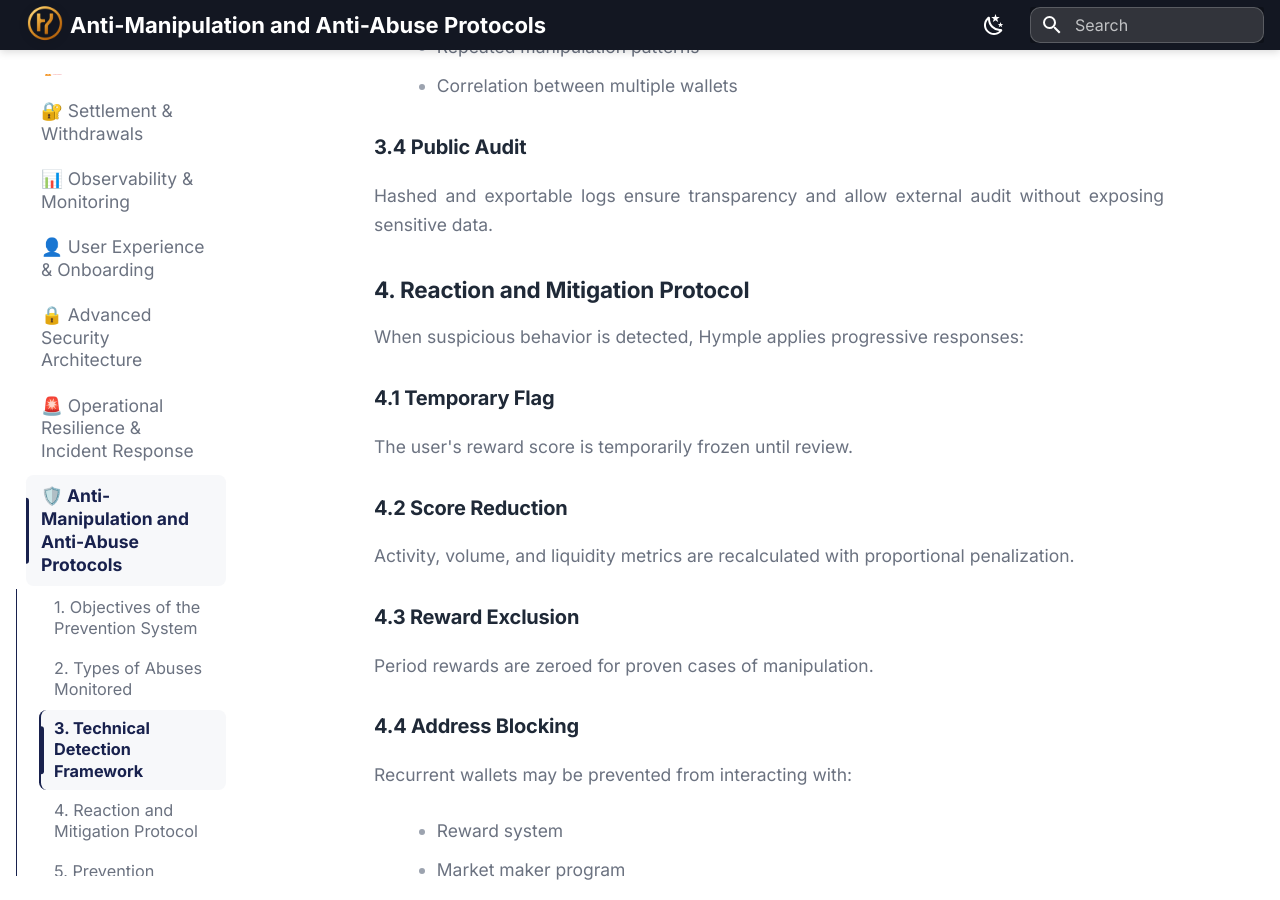
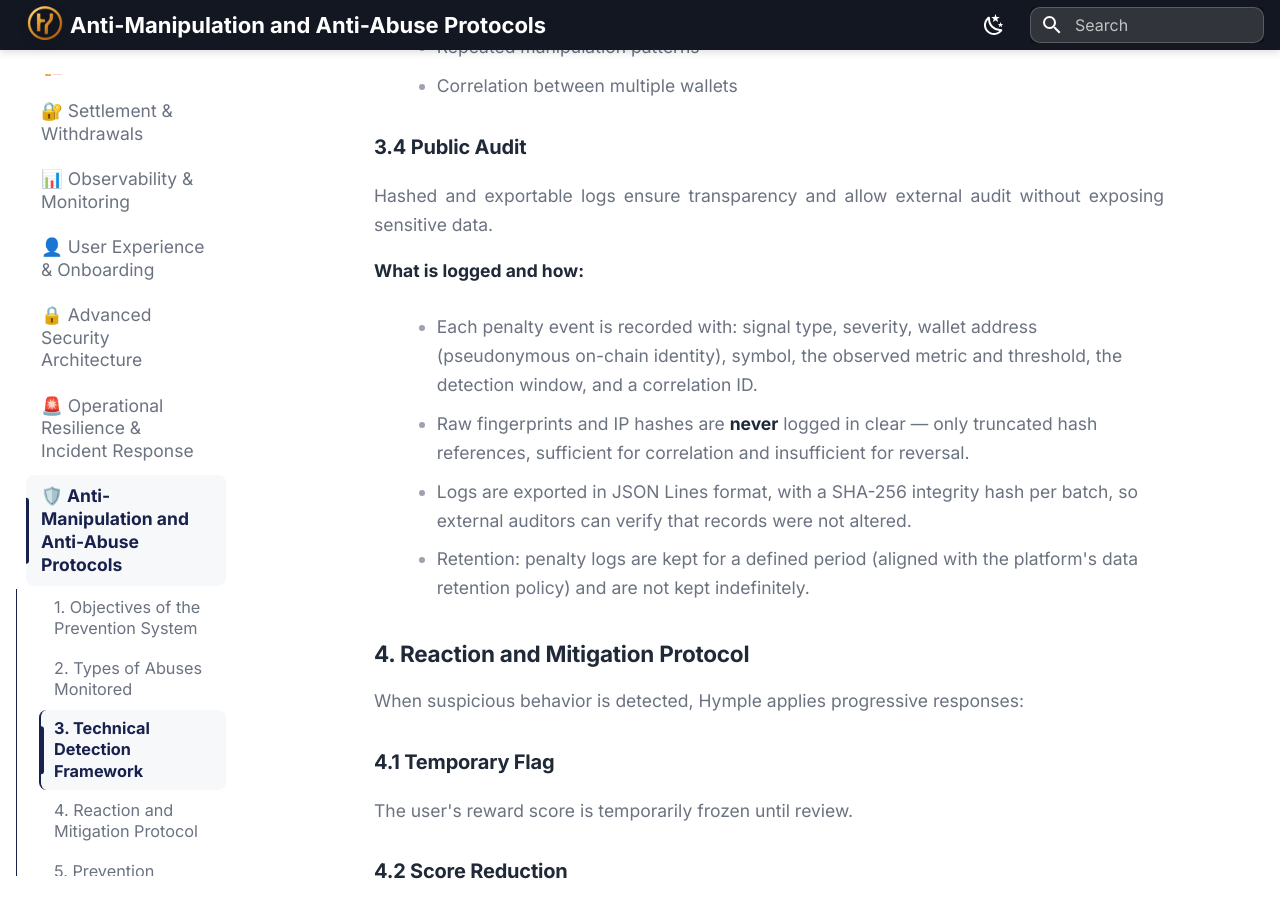
Before and after one commit to Hy-mple/hymple.docs, an MkDocs documentation site: the page built from docs/anti-manipulation-protocols.md, in a window 1280 px wide and 900 px high, scrolled down 2472 px. Built offline with MkDocs 1.6.1 and Material for MkDocs 9.7.7, drawn with Linux system fonts in a browser that asks for light colours; some of the changed text lies outside the part shown.

Commit message:
fix(docs): especifica logs hasheados do anti-manipulation (formato, conteúdo, retenção)
- define campos logados, referências truncadas de fingerprint/ip_hash, JSONL + SHA-256 por lote
- retenção com período definido; seção 6 referencia a especificação

```diff
--- a/docs/anti-manipulation-protocols.md
+++ b/docs/anti-manipulation-protocols.md
@@ -85,6 +85,13 @@
 
 Hashed and exportable logs ensure transparency and allow external audit without exposing sensitive data.
 
+**What is logged and how:**
+
+- Each penalty event is recorded with: signal type, severity, wallet address (pseudonymous on-chain identity), symbol, the observed metric and threshold, the detection window, and a correlation ID.
+- Raw fingerprints and IP hashes are **never** logged in clear — only truncated hash references, sufficient for correlation and insufficient for reversal.
+- Logs are exported in JSON Lines format, with a SHA-256 integrity hash per batch, so external auditors can verify that records were not altered.
+- Retention: penalty logs are kept for a defined period (aligned with the platform's data retention policy) and are not kept indefinitely.
+
 ### 4. Reaction and Mitigation Protocol
 
 When suspicious behavior is detected, Hymple applies progressive responses:
@@ -136,7 +143,7 @@
 
 To strengthen ecosystem trust:
 
-- **Penalties are recorded in hashed public logs**
+- **Penalties are recorded in hashed, exportable logs** (JSON Lines + SHA-256 integrity hash per batch — see "Public Audit" above for format and retention)
 - **Punishment criteria are disclosed**
 - **Decisions follow a clear, non-subjective policy**
 - **Updates to the rules are always documented**
```
